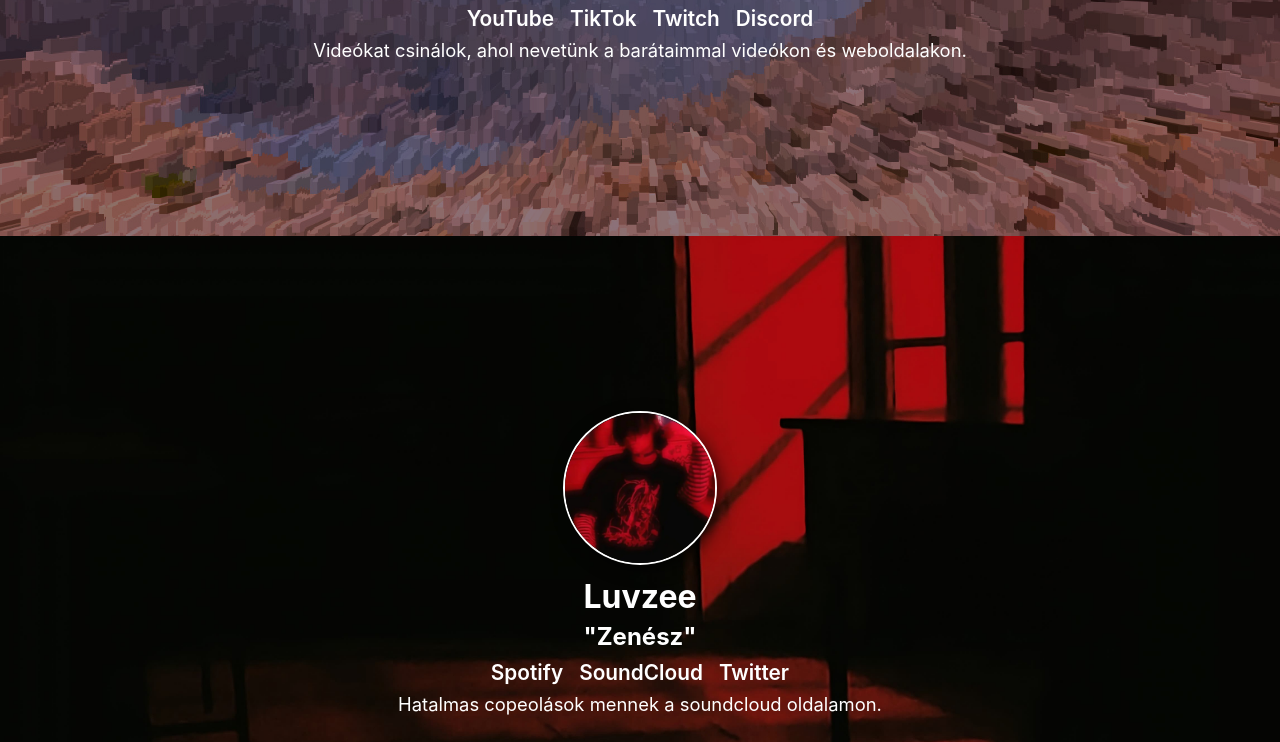
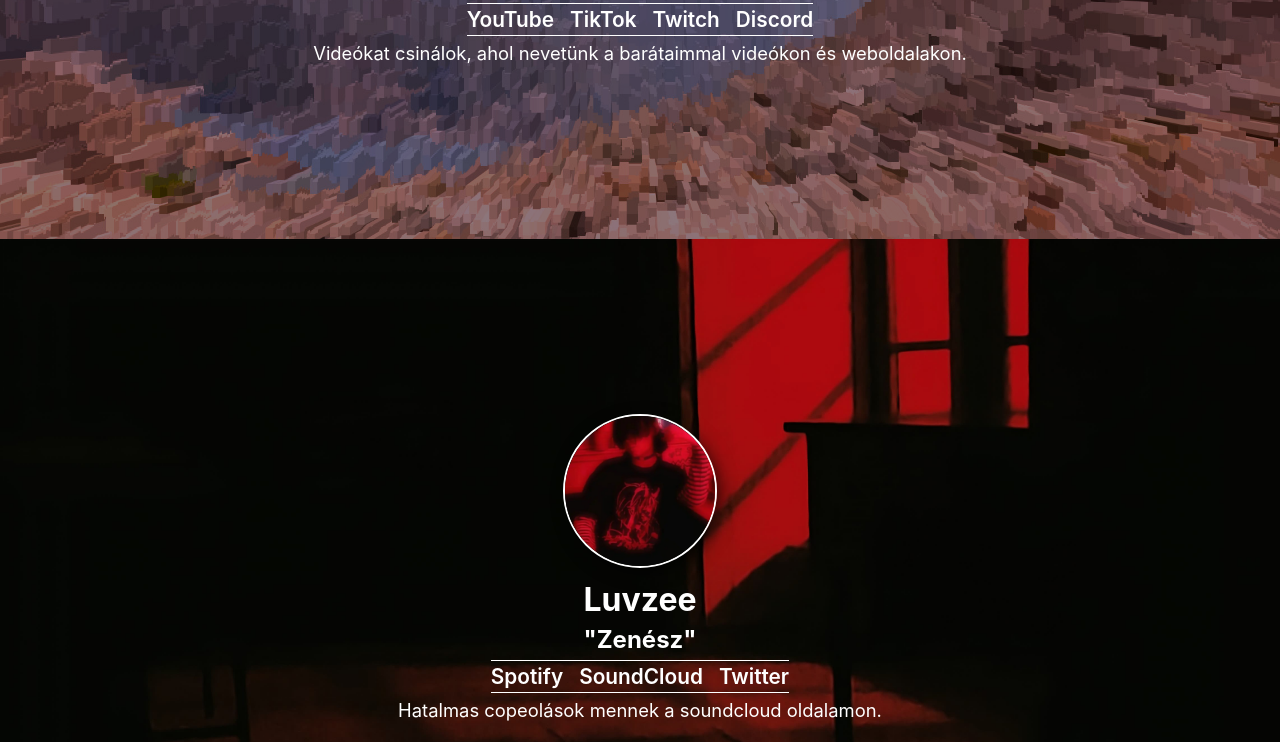
Before and after one commit to shie1/shie1bi.hu, a plain HTML site: page index.html in a window 1280 px wide. Shown: the part 418-1160 px from the top of the page. Drawn offline with Linux system fonts and the light colour scheme.

Commit message:
fixed actions

```diff
--- a/index.css
+++ b/index.css
@@ -67,7 +67,10 @@ ul.actions {
   gap: 16px;
   font-size: 1.3rem;
   font-weight: 600;
-  height: 30px;
+  line-height: 15px;
+  padding: 8px 0;
+  border-top: 1px solid white;
+  border-bottom: 1px solid white;
   align-items: center;
   justify-content: center;
   text-align: center;
```
